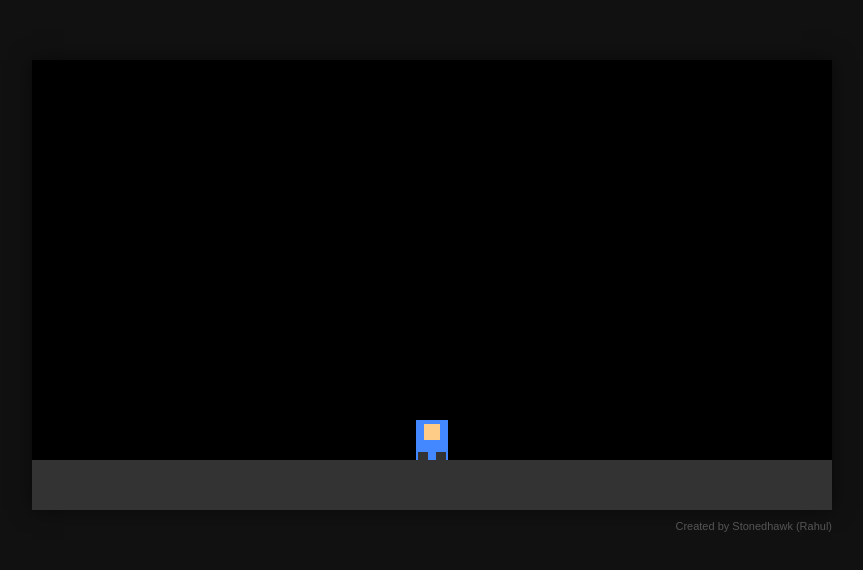
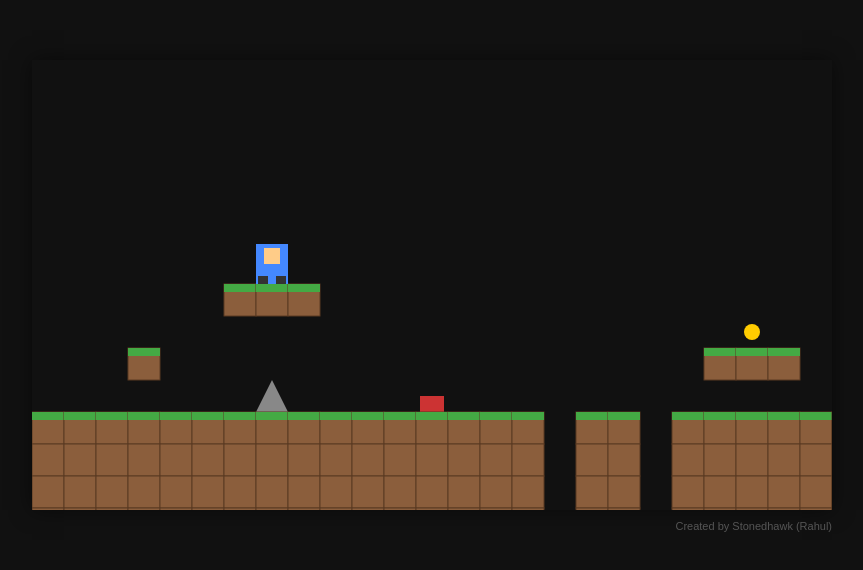
Before and after one commit to stonedhawk/pixel-platformer, a plain HTML site: page index.html in a window 1280 px wide. Shown: the part 104-674 px from the top of the page, without its empty margins (208-1071 px from the left). Drawn offline with Linux system fonts and the light colour scheme.

Commit message:
feat: tilemap rendering, tile collision, and camera

```diff
--- a/index.html
+++ b/index.html
@@ -55,7 +55,6 @@
             if (e.code === 'KeyD' || e.code === 'ArrowRight') keys.right = true;
             if (e.code === 'KeyW' || e.code === 'ArrowUp' || e.code === 'Space') {
                 keys.jump = true;
-                // Prevent scrolling if not in full screen
                 e.preventDefault();
             }
         });
@@ -73,7 +72,7 @@
         const JUMP_VELOCITY = -12;
 
         const player = {
-            x: canvas.width / 2 - 16,
+            x: 100,
             y: 100,
             width: 32,  // 16x20 at 2x scale
             height: 40,
@@ -82,11 +81,76 @@
             grounded: false
         };
 
-        // Temporary floor for step 1
-        const floorY = 400;
+        const camera = { x: 0, y: 0 };
+        const TILE_SIZE = 32;
+
+        const level1 = [
+            "..............................................................",
+            "..............................................................",
+            "..............................................................",
+            "..............................................................",
+            "..............................................................",
+            ".............................................C.......D........",
+            ".......P.....................C...C..........GGG.....GGG.......",
+            "......GGG...................GGG.GGG...........................",
+            "......................C..................E....................",
+            "...G.................GGG................GGG...................",
+            ".......S....E.......................G..........S..............",
+            "GGGGGGGGGGGGGGGG.GG.GGGGGGGGGGGGGGGGGGGGGGGGGGGGGGGGGGGGGGGGGG",
+            "################.##.##########################################",
+            "################.##.##########################################",
+            "################.##.##########################################"
+        ];
+
+        let map = [];
+        let levelWidth = 0;
+        let levelHeight = 0;
+
+        function loadLevel(levelData) {
+            map = [];
+            levelHeight = levelData.length;
+            levelWidth = levelData[0].length;
+            for (let y = 0; y < levelHeight; y++) {
+                let row = [];
+                for (let x = 0; x < levelWidth; x++) {
+                    let tile = levelData[y][x];
+                    if (tile === 'P') {
+                        player.x = x * TILE_SIZE;
+                        player.y = y * TILE_SIZE;
+                        tile = '.'; // clear spawn point
+                    }
+                    row.push(tile);
+                }
+                map.push(row);
+            }
+        }
+
+        // Initialize Level
+        loadLevel(level1);
+
+        function isSolid(tx, ty) {
+            if (tx < 0 || tx >= levelWidth) return true; // solid walls on edges
+            if (ty < 0 || ty >= levelHeight) return false; // not solid top/bottom (can fall in holes)
+            const tile = map[ty][tx];
+            return tile === '#' || tile === 'G';
+        }
+
+        function checkCollision(px, py, pw, ph) {
+            let tx1 = Math.floor(px / TILE_SIZE);
+            let tx2 = Math.floor((px + pw - 0.1) / TILE_SIZE);
+            let ty1 = Math.floor(py / TILE_SIZE);
+            let ty2 = Math.floor((py + ph - 0.1) / TILE_SIZE);
+
+            for (let ty = ty1; ty <= ty2; ty++) {
+                for (let tx = tx1; tx <= tx2; tx++) {
+                    if (isSolid(tx, ty)) return true;
+                }
+            }
+            return false;
+        }
 
         function update() {
-            // Horizontal movement
+            // Horizontal motion
             if (keys.left) {
                 player.vx = -WALK_SPEED;
             } else if (keys.right) {
@@ -101,52 +165,118 @@
                 player.grounded = false;
             }
 
-            // Apply gravity
+            // Gravity
             player.vy += GRAVITY;
             if (player.vy > TERMINAL_VELOCITY) {
                 player.vy = TERMINAL_VELOCITY;
             }
 
-            // Update position
+            // Horizontal Collision
             player.x += player.vx;
-            player.y += player.vy;
-
-            // Simple floor collision
-            if (player.y + player.height >= floorY) {
-                player.y = floorY - player.height;
-                player.vy = 0;
-                player.grounded = true;
-            } else {
-                player.grounded = false;
+            if (checkCollision(player.x, player.y, player.width, player.height)) {
+                if (player.vx > 0) { // moving right
+                    player.x = Math.floor((player.x + player.width) / TILE_SIZE) * TILE_SIZE - player.width;
+                } else if (player.vx < 0) { // moving left
+                    player.x = Math.floor(player.x / TILE_SIZE) * TILE_SIZE + TILE_SIZE;
+                }
+                player.vx = 0;
             }
 
-            // Keeping player in canvas temporarily
-            if (player.x < 0) player.x = 0;
-            if (player.x + player.width > canvas.width) player.x = canvas.width - player.width;
+            // Vertical Collision
+            player.grounded = false;
+            player.y += player.vy;
+            if (checkCollision(player.x, player.y, player.width, player.height)) {
+                if (player.vy > 0) { // falling
+                    player.y = Math.floor((player.y + player.height) / TILE_SIZE) * TILE_SIZE - player.height;
+                    player.grounded = true;
+                } else if (player.vy < 0) { // jumping up (hit ceiling)
+                    player.y = Math.floor(player.y / TILE_SIZE) * TILE_SIZE + TILE_SIZE;
+                }
+                player.vy = 0;
+            }
+
+            // Fall off bottom check
+            if (player.y > canvas.height + 100) {
+                // Temporary respawn behavior for falling in hole
+                loadLevel(level1);
+                player.vx = 0;
+                player.vy = 0;
+            }
+
+            // Camera follow
+            camera.x = Math.floor(player.x + player.width / 2 - canvas.width / 2);
+            if (camera.x < 0) camera.x = 0;
+            const maxCameraX = levelWidth * TILE_SIZE - canvas.width;
+            if (camera.x > maxCameraX) camera.x = maxCameraX;
         }
 
         function draw() {
             // Clear canvas
-            ctx.fillStyle = '#000';
+            ctx.fillStyle = '#111'; // Same as background
             ctx.fillRect(0, 0, canvas.width, canvas.height);
 
-            // Draw temporary floor
-            ctx.fillStyle = '#333';
-            ctx.fillRect(0, floorY, canvas.width, canvas.height - floorY);
+            const startX = Math.floor(camera.x / TILE_SIZE);
+            const endX = Math.floor((camera.x + canvas.width) / TILE_SIZE);
+
+            // Draw tiles
+            for (let y = 0; y < levelHeight; y++) {
+                for (let x = startX; x <= endX; x++) {
+                    if (x < 0 || x >= levelWidth) continue;
+
+                    let tile = map[y][x];
+                    let drawX = x * TILE_SIZE - camera.x;
+                    let drawY = y * TILE_SIZE;
+
+                    if (tile === '#' || tile === 'G') {
+                        ctx.fillStyle = '#8B5E3C';
+                        ctx.fillRect(drawX, drawY, TILE_SIZE, TILE_SIZE);
+                        ctx.strokeStyle = '#5A3A22';
+                        ctx.strokeRect(drawX, drawY, TILE_SIZE, TILE_SIZE);
+                    }
+                    if (tile === 'G') {
+                        ctx.fillStyle = '#44aa44';
+                        ctx.fillRect(drawX, drawY, TILE_SIZE, 8);
+                    }
+                    // Placeholders for dynamic elements
+                    if (tile === 'C') {
+                        ctx.fillStyle = '#ffcc00';
+                        ctx.beginPath();
+                        ctx.arc(drawX + 16, drawY + 16, 8, 0, Math.PI * 2);
+                        ctx.fill();
+                    }
+                    if (tile === 'S') { // Spike
+                        ctx.fillStyle = '#888';
+                        ctx.beginPath();
+                        ctx.moveTo(drawX + 16, drawY);
+                        ctx.lineTo(drawX + 32, drawY + 32);
+                        ctx.lineTo(drawX, drawY + 32);
+                        ctx.fill();
+                    }
+                    if (tile === 'E') { // Enemy
+                        ctx.fillStyle = '#cc3333';
+                        ctx.fillRect(drawX + 4, drawY + 16, 24, 16);
+                    }
+                    if (tile === 'D') { // Door
+                        ctx.fillStyle = '#8855aa';
+                        ctx.fillRect(drawX + 4, drawY, 24, 32);
+                    }
+                }
+            }
 
             // Draw player
+            let px = player.x - camera.x;
+            let py = player.y;
+
             // Body
             ctx.fillStyle = '#4488ff';
-            ctx.fillRect(player.x, player.y, player.width, player.height);
-
+            ctx.fillRect(px, py, player.width, player.height);
             // Face
             ctx.fillStyle = '#ffcc88';
-            ctx.fillRect(player.x + 8, player.y + 4, 16, 16);
-
+            ctx.fillRect(px + 8, py + 4, 16, 16);
             // Shoes
             ctx.fillStyle = '#333';
-            ctx.fillRect(player.x + 2, player.y + 32, 10, 8); // Left shoe
-            ctx.fillRect(player.x + 20, player.y + 32, 10, 8); // Right shoe
+            ctx.fillRect(px + 2, py + 32, 10, 8);
+            ctx.fillRect(px + 20, py + 32, 10, 8);
         }
 
         function gameLoop() {
@@ -155,7 +285,7 @@
             requestAnimationFrame(gameLoop);
         }
 
-        // Start game loop
+        // Start game
         requestAnimationFrame(gameLoop);
     </script>
 </body>
```
